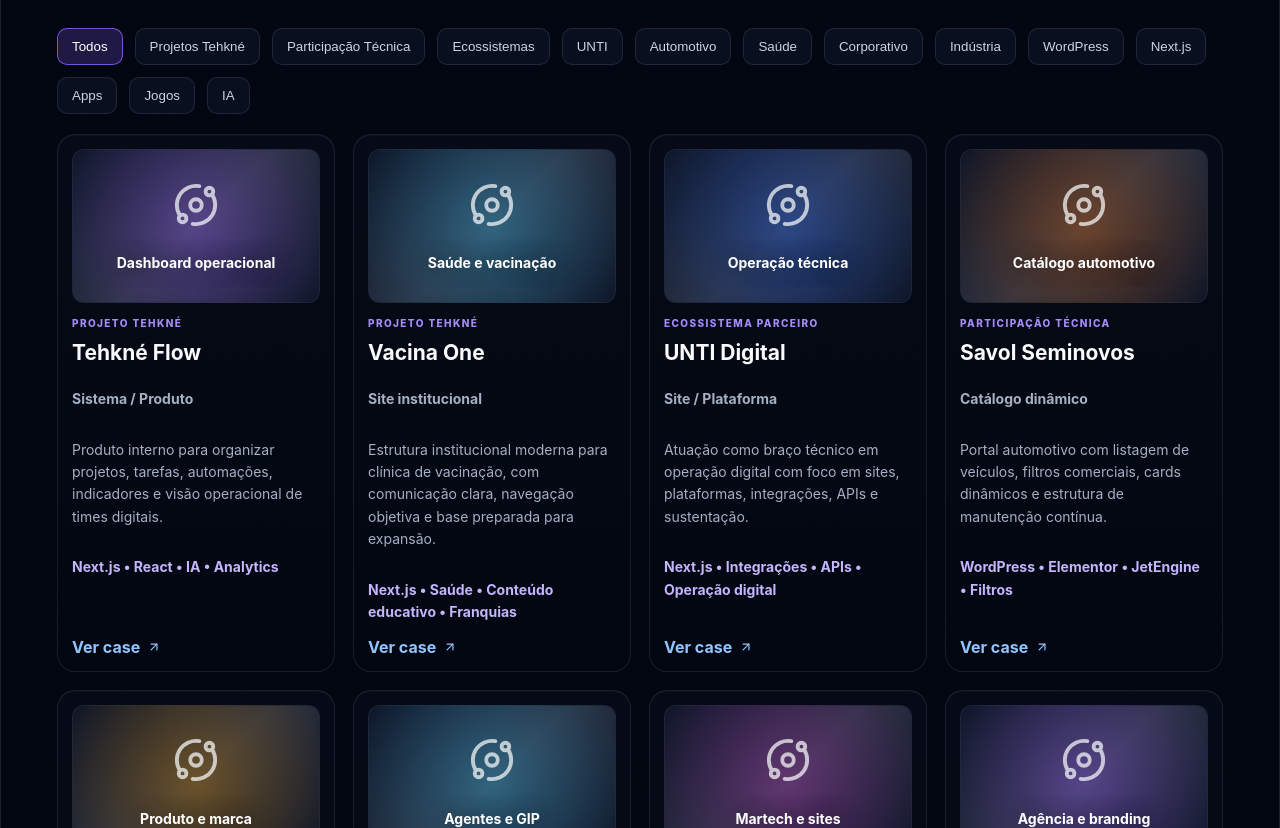
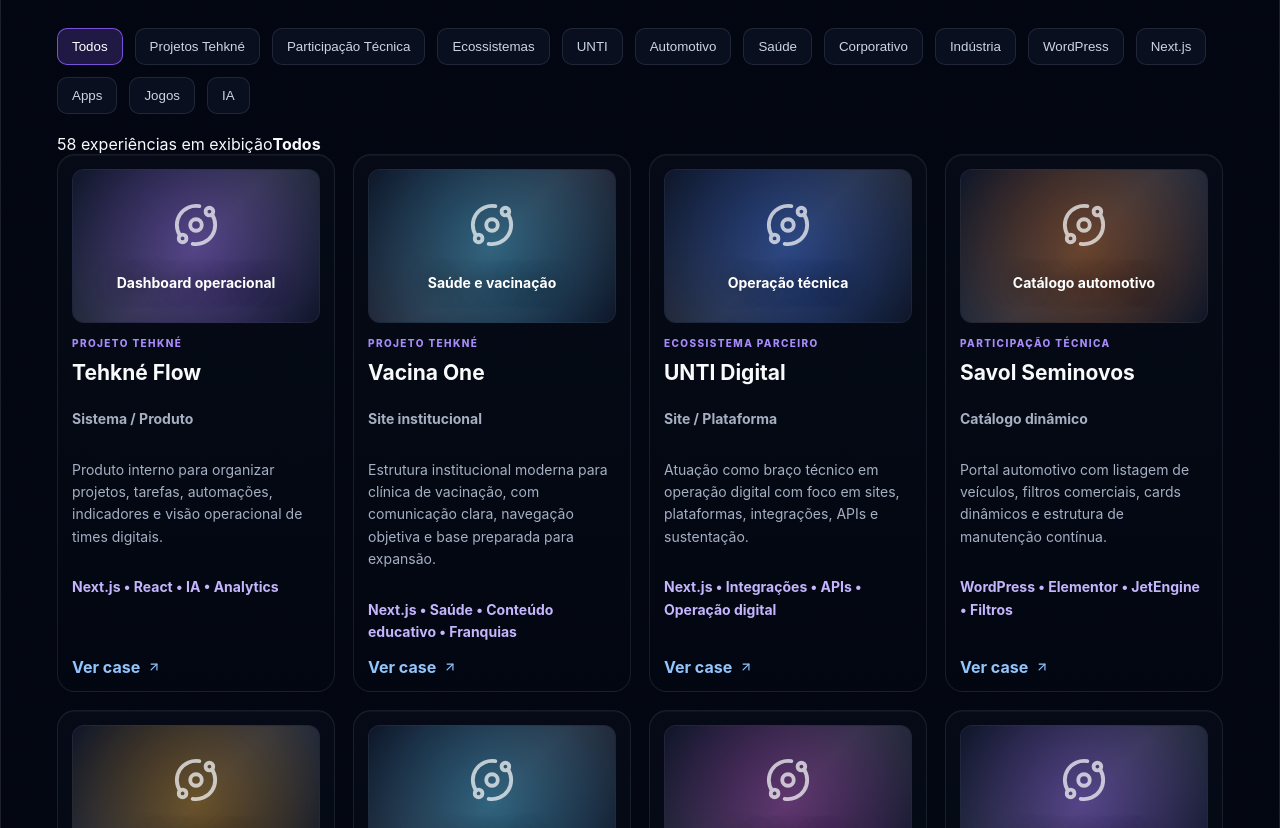
Before and after one commit to Tehkne-Solutions/tehkne-site, a Next.js app: page /portfolio in a window 1280 px wide. Shown: the part 1840-2668 px from the top of the page. Built offline with nearby package versions, Linux system fonts and the light colour scheme.

Commit message:
fix: enable portfolio filters and keep four-column grid

```diff
--- a/app/portfolio/page.tsx
+++ b/app/portfolio/page.tsx
@@ -1,9 +1,8 @@
-import { ArrowUpRight, Orbit } from 'lucide-react';
+import { ArrowUpRight } from 'lucide-react';
 import ContactForm from '../components/ContactForm';
 import { whatsAppHref, whatsappMessages } from '../contact';
+import PortfolioGrid from './PortfolioGrid';
 import { portfolioCases, portfolioStats } from './portfolio-data';
-
-const filters = ['Todos', 'Projetos Tehkné', 'Participação Técnica', 'Ecossistemas', 'UNTI', 'Automotivo', 'Saúde', 'Corporativo', 'Indústria', 'WordPress', 'Next.js', 'Apps', 'Jogos', 'IA'];
 
 export const metadata = {
   title: 'Portfólio | Tehkné Solutions',
@@ -57,26 +56,7 @@ export default function PortfolioPage() {
             <p>Os cards abaixo incluem projetos próprios, produtos internos, laboratórios, participação técnica, histórico profissional e cases autorizados do ecossistema UNTI Digital. Cada card tem uma página individual usando o mesmo template de case.</p>
           </div>
         </div>
-        <div className="filters" aria-label="Filtros de portfólio">
-          {filters.map((filter, index) => <button className={index === 0 ? 'active' : ''} key={filter}>{filter}</button>)}
-        </div>
-        <div className="project-grid portfolio-grid-expanded">
-          {portfolioCases.map((item) => (
-            <article className="project-card portfolio-card-rich" key={item.slug}>
-              <div className={`project-thumb portfolio-thumb ${item.tone}`}>
-                <Orbit size={46} />
-                <strong>{item.imageLabel}</strong>
-                <span />
-              </div>
-              <small>{item.level}</small>
-              <h3>{item.title}</h3>
-              <p><strong>{item.category}</strong></p>
-              <p>{item.summary}</p>
-              <p className="portfolio-stack-line">{item.stack.slice(0, 4).join(' • ')}</p>
-              <a href={`/portfolio/${item.slug}`}>Ver case <ArrowUpRight size={14} /></a>
-            </article>
-          ))}
-        </div>
+        <PortfolioGrid cases={portfolioCases} />
       </section>
 
       <section className="section-frame os-section">
```
